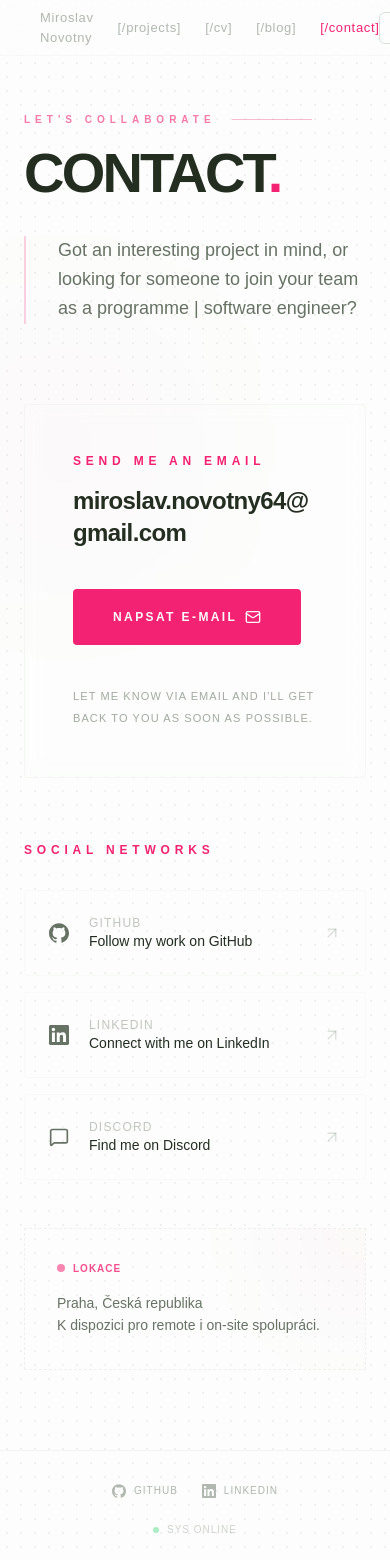
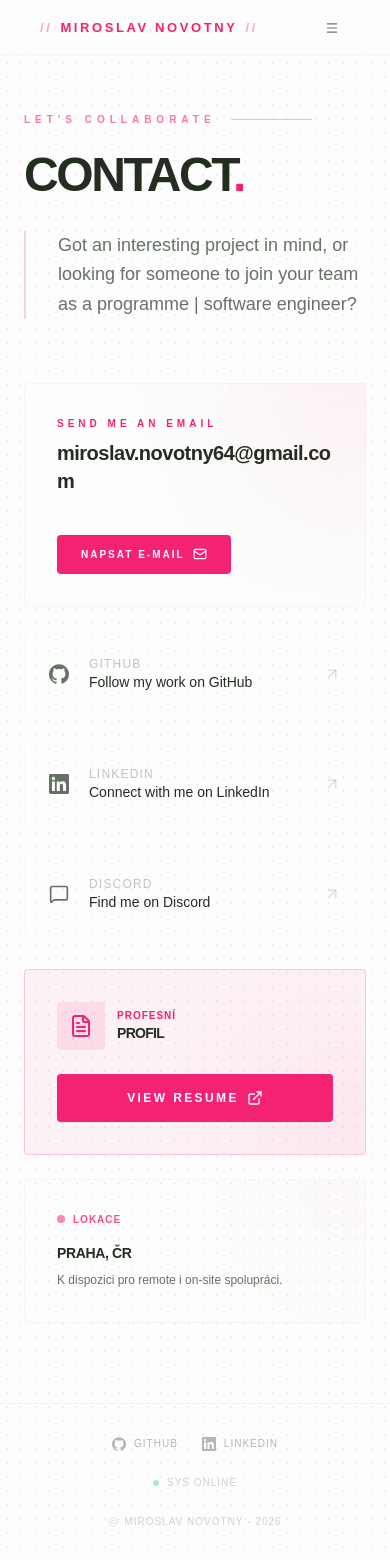
Before and after one commit to Miroslav-Novotny64/personal-website, a Next.js app: page /en/contact in a window 390 px wide. Shown: the top 1560 px of the page. Built offline with nearby package versions, Linux system fonts and the light colour scheme; a web font is replaced by a local one.

Commit message:
feat: mobile nav + contact page redesign

```diff
--- a/app/[locale]/contact/page.tsx
+++ b/app/[locale]/contact/page.tsx
@@ -1,5 +1,6 @@
-import { Mail, MessageSquare, ArrowUpRight } from "lucide-react";
+import { Mail, MessageSquare, ArrowUpRight, FileText, ExternalLink } from "lucide-react";
 import { useTranslations } from "next-intl";
+import { Link } from "@/i18n/navigation";
 
 export default function ContactPage() {
   const t = useTranslations("Contact");
@@ -43,7 +44,7 @@ export default function ContactPage() {
       <div className="max-w-[1400px] mx-auto px-6 lg:px-0">
 
         {/* Header Section */}
-        <section className="mb-20">
+        <section className="mb-16">
           <div className="flex items-center gap-4 mb-6">
             <span className="font-mono text-[10px] uppercase tracking-[0.5em] text-primary/60 font-bold">
               {t("subtitle")}
@@ -51,7 +52,7 @@ export default function ContactPage() {
             <span className="h-px w-20 bg-primary/30"></span>
           </div>
 
-          <h1 className="text-[clamp(3.5rem,10vw,7rem)] font-black tracking-tighter uppercase leading-[0.8] mb-10">
+          <h1 className="text-5xl lg:text-7xl font-black tracking-tighter uppercase mb-8">
             {t("title")}<span className="text-primary">.</span>
           </h1>
 
@@ -60,53 +61,47 @@ export default function ContactPage() {
           </p>
         </section>
 
-        <div className="grid grid-cols-1 lg:grid-cols-12 gap-16 lg:gap-24 items-start">
+        <div className="grid grid-cols-1 lg:grid-cols-12 gap-8 lg:gap-12 items-start">
 
-          {/* Email / Direct Contact Section */}
-          <div className="lg:col-span-7 relative group">
-             <div className="absolute -top-10 -left-10 w-40 h-40 bg-primary/5 blur-[100px] rounded-full group-hover:bg-primary/10 transition-colors duration-700" />
+          {/* Main Contact Grid */}
+          <div className="lg:col-span-8 grid grid-cols-1 md:grid-cols-2 gap-6">
 
-             <div className="relative z-10 p-12 lg:p-16 border border-border/20 bg-card/5 backdrop-blur-sm rounded-sm flex flex-col items-start gap-10">
-                <div className="flex flex-col gap-4">
-                  <h2 className="font-mono text-xs uppercase tracking-[0.4em] text-primary font-bold">
+            {/* Email Card */}
+            <div className="md:col-span-2 relative group overflow-hidden">
+               <div className="absolute top-0 right-0 w-64 h-64 bg-primary/5 blur-3xl rounded-full translate-x-1/2 -translate-y-1/2 group-hover:bg-primary/10 transition-colors duration-700" />
+
+               <div className="relative z-10 p-8 border border-border/20 bg-card/5 backdrop-blur-sm rounded-sm flex flex-col items-start gap-8">
+                  <div className="flex flex-col gap-2">
+                    <h2 className="font-mono text-[10px] uppercase tracking-[0.4em] text-primary font-bold">
                       {t("socials.email")}
                     </h2>
                     <a
                       href={`mailto:${email}`}
-                    className="text-2xl md:text-4xl lg:text-5xl font-black tracking-tight hover:text-primary transition-all duration-300 break-all"
+                      className="text-xl lg:text-3xl font-black tracking-tight hover:text-primary transition-all duration-300 break-all"
                     >
                       {email}
                     </a>
                   </div>
 
-                <div className="flex flex-wrap gap-4">
+                  <div className="flex flex-wrap items-center gap-6 w-full justify-between mt-2">
                     <a
                       href={`mailto:${email}`}
-                    className="group relative flex items-center justify-center gap-3 px-10 py-5 bg-primary text-primary-foreground font-bold uppercase tracking-[0.2em] text-xs rounded-sm transition-all duration-500 hover:scale-[1.02] hover:shadow-[0_0_50px_rgba(244,34,114,0.3)] overflow-hidden"
+                      className="group relative flex items-center justify-center gap-3 px-6 py-3 bg-primary text-primary-foreground font-bold uppercase tracking-[0.2em] text-[10px] rounded-sm transition-all duration-500 hover:scale-[1.02] hover:shadow-[0_0_30px_rgba(244,34,114,0.2)] overflow-hidden"
                     >
-                    <span className="relative z-10 flex items-center gap-2">
+                      <span className="relative z-10 flex items-center gap-2 text-primary-foreground">
                         NAPSAT E-MAIL
-                      <Mail size={16} />
+                        <Mail size={14} />
                       </span>
                       <div className="absolute inset-0 bg-white/10 translate-y-full group-hover:translate-y-0 transition-transform duration-500" />
                     </a>
-                </div>
 
-                <p className="text-muted-foreground/60 font-mono text-[11px] uppercase tracking-widest leading-loose">
+                    <p className="text-muted-foreground/40 font-mono text-[10px] uppercase tracking-widest leading-none hidden sm:block">
                       {t("form_disclaimer")}
                     </p>
                   </div>
                </div>
+            </div>
 
-          {/* Info & Socials Section */}
-          <div className="lg:col-span-5 flex flex-col gap-12">
-
-            <div className="space-y-8">
-               <h2 className="font-mono text-xs uppercase tracking-[0.4em] text-primary font-bold">
-                 {t("socials.title")}
-               </h2>
-
-               <div className="grid grid-cols-1 gap-4">
             {SOCIALS.map((social) => (
               <a
                 key={social.name}
@@ -132,20 +127,51 @@ export default function ContactPage() {
               </a>
             ))}
           </div>
+
+          {/* Sidebar: CV & Availability */}
+          <div className="lg:col-span-4 flex flex-col gap-6">
+
+            {/* View CV Card */}
+            <div className="p-8 border border-primary/20 bg-primary/5 relative overflow-hidden group rounded-sm">
+               <div className="absolute -bottom-10 -right-10 w-32 h-32 bg-primary/10 blur-3xl rounded-full group-hover:bg-primary/20 transition-colors" />
+               <div className="relative z-10 flex flex-col gap-6">
+                  <div className="flex items-center gap-3">
+                    <div className="p-3 bg-primary/10 rounded-sm text-primary">
+                      <FileText size={24} />
+                    </div>
+                    <div className="flex flex-col">
+                      <span className="font-mono text-[10px] uppercase tracking-widest text-primary font-bold">PROFESNÍ</span>
+                      <span className="text-sm font-bold uppercase tracking-tighter">Profil</span>
+                    </div>
+                  </div>
+
+                  <Link
+                    href="/cv"
+                    className="group relative flex items-center justify-center gap-3 px-6 py-4 bg-primary text-primary-foreground font-bold uppercase tracking-[0.2em] text-xs rounded-sm transition-all duration-500 hover:scale-[1.02] hover:shadow-[0_0_30px_rgba(244,34,114,0.3)] overflow-hidden"
+                  >
+                    <span className="relative z-10 flex items-center gap-2">
+                       {t("view_cv")}
+                      <ExternalLink size={16} />
+                    </span>
+                    <div className="absolute inset-0 bg-white/10 translate-y-full group-hover:translate-y-0 transition-transform duration-500" />
+                  </Link>
+               </div>
             </div>
 
             {/* Availability Widget */}
-            <div className="p-8 border border-dashed border-border/40 bg-card/5 relative overflow-hidden group">
+            <div className="p-8 border border-dashed border-border/40 bg-card/5 relative overflow-hidden group rounded-sm">
                <div className="absolute top-0 right-0 w-32 h-32 bg-primary/5 blur-3xl rounded-full translate-x-1/2 -translate-y-1/2 group-hover:bg-primary/10 transition-colors" />
                <div className="relative z-10 flex flex-col gap-4">
                   <div className="flex items-center gap-2">
                     <span className="w-2 h-2 rounded-full bg-primary animate-pulse" />
                     <span className="font-mono text-[10px] uppercase tracking-widest text-primary/80 font-bold">LOKACE</span>
                   </div>
-                  <p className="text-sm text-muted-foreground leading-relaxed">
-                    Praha, Česká republika<br />
+                  <div className="space-y-2">
+                    <p className="text-sm text-foreground font-bold uppercase tracking-tight">Praha, ČR</p>
+                    <p className="text-xs text-muted-foreground leading-relaxed">
                       K dispozici pro remote i on-site spolupráci.
                     </p>
+                  </div>
                </div>
             </div>
 
--- a/app/[locale]/page.tsx
+++ b/app/[locale]/page.tsx
@@ -83,9 +83,9 @@ export default function Home() {
         <div className="flex flex-col lg:flex-row items-start lg:items-end justify-between gap-12 px-10 lg:px-0">
           <button
             onClick={() => document.getElementById('projects')?.scrollIntoView({ behavior: 'smooth' })}
-            className="group flex flex-col items-start gap-4 transition-all duration-300 cursor-pointer"
+            className="group flex-col items-start gap-4 lg:flex hidden transition-all duration-300 cursor-pointer"
           >
-            <span className="font-mono text-xs lg:block hidden tracking-[0.4em] uppercase text-primary font-bold group-hover:scale-105 transition-transform origin-left">
+            <span className="font-mono text-xstracking-[0.4em] uppercase text-primary font-bold group-hover:scale-105 transition-transform origin-left">
               {t("sections.projects_label")}
             </span>
             <div className="relative">
--- a/components/site-header.tsx
+++ b/components/site-header.tsx
@@ -5,6 +5,11 @@ import { usePathname, Link } from "@/i18n/navigation";
 import { ThemeToggle } from "@/components/theme-toggle";
 import { LangToggle } from "@/components/lang-toggle";
 import { useTranslations } from "next-intl";
+import { useState, useEffect } from "react";
+import { Menu, X } from "lucide-react";
+import { motion, AnimatePresence } from "framer-motion";
+import { Button } from "@/components/ui/button";
+import { cn } from "@/lib/utils";
 
 type Href = "/" | "/projects" | "/cv" | "/blog" | "/contact";
 
@@ -19,31 +24,173 @@ const NAV_LINKS: { href: Href; key: string }[] = [
 export function SiteHeader() {
   const pathname = usePathname();
   const t = useTranslations("Navigation");
+  const tHome = useTranslations("Home");
+  const [isOpen, setIsOpen] = useState(false);
+
+  // Close menu on navigation
+  useEffect(() => {
+    setIsOpen(false);
+  }, [pathname]);
+
+  // Prevent scroll when menu is open
+  useEffect(() => {
+    if (isOpen) {
+      document.body.style.overflow = "hidden";
+    } else {
+      document.body.style.overflow = "unset";
+    }
+  }, [isOpen]);
 
   return (
+    <>
       <header className="fixed top-0 left-0 right-0 z-50 flex items-center justify-between px-10 lg:px-24 h-14 border-b border-border/20 bg-background/70 backdrop-blur-md">
-      <nav className="flex items-center gap-6">
+        {/* Desktop Nav */}
+        <nav className="hidden lg:flex items-center gap-10">
+          <Link
+            href="/"
+            className="group flex items-center gap-2 font-mono text-[13px] font-bold tracking-[0.2em] text-primary uppercase transition-all duration-300 hover:opacity-80"
+          >
+            <span className="text-primary/40 group-hover:text-primary transition-colors">//</span>
+            {tHome("name")}
+            <span className="text-primary/40 group-hover:text-primary transition-colors">//</span>
+          </Link>
+
+          <div className="h-5 w-px bg-border/20 mx-1" />
+
+          <div className="flex items-center gap-8">
             {NAV_LINKS.map(({ href, key }) => {
               const active = pathname === href;
               return (
                 <Link
                   key={href}
                   href={href}
-              className={`font-mono text-[13px] tracking-wider transition-colors duration-150 ${
+                  className={cn(
+                    "relative py-1 font-mono text-[13px] tracking-widest uppercase transition-all duration-300",
                     active
-                  ? "text-primary"
+                      ? "text-primary font-bold"
                       : "text-muted-foreground/50 hover:text-foreground"
-              }`}
+                  )}
                 >
                   {t(key as any)}
+                  {active && (
+                    <motion.div
+                      layoutId="nav-underline"
+                      className="absolute -bottom-1 left-0 right-0 h-px bg-primary/60"
+                      transition={{ type: "spring", stiffness: 380, damping: 30 }}
+                    />
+                  )}
                 </Link>
               );
             })}
+          </div>
         </nav>
+
+        {/* Mobile Header Elements */}
+        <div className="lg:hidden flex items-center">
+           <Link href="/" className="group flex items-center gap-2 font-mono text-[13px] font-bold tracking-[0.2em] text-primary uppercase transition-all duration-300">
+             <span className="text-primary/40">//</span>
+             {tHome("name")}
+             <span className="text-primary/40">//</span>
+           </Link>
+        </div>
+
         <div className="flex items-center gap-2">
+          <div className="hidden lg:flex items-center gap-2">
             <LangToggle />
             <ThemeToggle />
           </div>
+
+          <Button
+            variant="ghost"
+            size="icon"
+            className="lg:hidden h-9 w-9 text-muted-foreground hover:text-foreground"
+            onClick={() => setIsOpen(true)}
+          >
+            <Menu className="h-5 w-5" />
+          </Button>
+        </div>
       </header>
+
+      {/* Mobile Menu */}
+      <AnimatePresence>
+        {isOpen && (
+          <>
+            {/* Backdrop */}
+            <motion.div
+              initial={{ opacity: 0 }}
+              animate={{ opacity: 1 }}
+              exit={{ opacity: 0 }}
+              onClick={() => setIsOpen(false)}
+              className="fixed inset-0 z-60 bg-background/80 backdrop-blur-sm lg:hidden"
+            />
+
+            {/* Side Panel */}
+            <motion.div
+              initial={{ x: "100%" }}
+              animate={{ x: 0 }}
+              exit={{ x: "100%" }}
+              transition={{ type: "spring", damping: 25, stiffness: 200 }}
+              className="fixed top-0 right-0 bottom-0 z-70 w-[280px] bg-background border-l border-border/50 shadow-2xl lg:hidden flex flex-col"
+            >
+              <div className="flex items-center justify-between p-6 border-b border-border/10">
+                <span className="font-mono text-[10px] tracking-[0.3em] text-muted-foreground uppercase">// menu //</span>
+                <Button
+                  variant="ghost"
+                  size="icon"
+                  className="h-8 w-8"
+                  onClick={() => setIsOpen(false)}
+                >
+                  <X className="h-5 w-5" />
+                </Button>
+              </div>
+
+              <div className="flex-1 overflow-y-auto py-8 px-6">
+                <nav className="flex flex-col gap-8">
+                  {NAV_LINKS.map(({ href, key }, index) => {
+                    const active = pathname === href;
+                    return (
+                      <motion.div
+                        key={href}
+                        initial={{ opacity: 0, x: 20 }}
+                        animate={{ opacity: 1, x: 0 }}
+                        transition={{ delay: index * 0.05 }}
+                      >
+                        <Link
+                          href={href}
+                          className={cn(
+                            "group flex items-center justify-between py-2 text-xl font-bold uppercase tracking-wider transition-all duration-300",
+                            active ? "text-primary" : "text-muted-foreground/60 hover:text-foreground"
+                          )}
+                        >
+                          <span className="flex items-center gap-4">
+                            {t(key as any)}
+                          </span>
+                          {active && (
+                             <motion.div
+                               layoutId="active-indicator"
+                               className="h-1.5 w-1.5 rounded-full bg-primary"
+                             />
+                          )}
+                        </Link>
+                      </motion.div>
+                    );
+                  })}
+                </nav>
+              </div>
+
+              <div className="p-6 border-t border-border/10">
+                <div className="flex items-center justify-between mb-2">
+                   <p className="font-mono text-[10px] tracking-widest text-muted-foreground uppercase">Settings</p>
+                </div>
+                <div className="flex items-center gap-4">
+                  <LangToggle />
+                  <ThemeToggle />
+                </div>
+              </div>
+            </motion.div>
+          </>
+        )}
+      </AnimatePresence>
+    </>
   );
 }
--- a/messages/cs/common.json
+++ b/messages/cs/common.json
@@ -1,6 +1,6 @@
 {
   "Navigation": {
-    "home": "Miroslav Novotný",
+    "home": "[/]",
     "projects": "[/projekty]",
     "cv": "[/CV]",
     "blog": "[/blog]",
--- a/messages/cs/contact.json
+++ b/messages/cs/contact.json
@@ -10,6 +10,7 @@
       "discord": "Najdete mě na Discordu",
       "linkedin": "Propojte se se mnou na LinkedInu",
       "github": "Sledujte moji práci na GitHubu"
-    }
+    },
+    "view_cv": "Zobrazit životopis"
   }
 }
--- a/messages/en/common.json
+++ b/messages/en/common.json
@@ -1,6 +1,6 @@
 {
   "Navigation": {
-    "home": "Miroslav Novotny",
+    "home": "[/]",
     "projects": "[/projects]",
     "cv": "[/cv]",
     "blog": "[/blog]",
--- a/messages/en/contact.json
+++ b/messages/en/contact.json
@@ -10,6 +10,7 @@
       "discord": "Find me on Discord",
       "linkedin": "Connect with me on LinkedIn",
       "github": "Follow my work on GitHub"
-    }
+    },
+    "view_cv": "View Resume"
   }
 }
```
Lines whose indentation alone changed are shown as unchanged.
